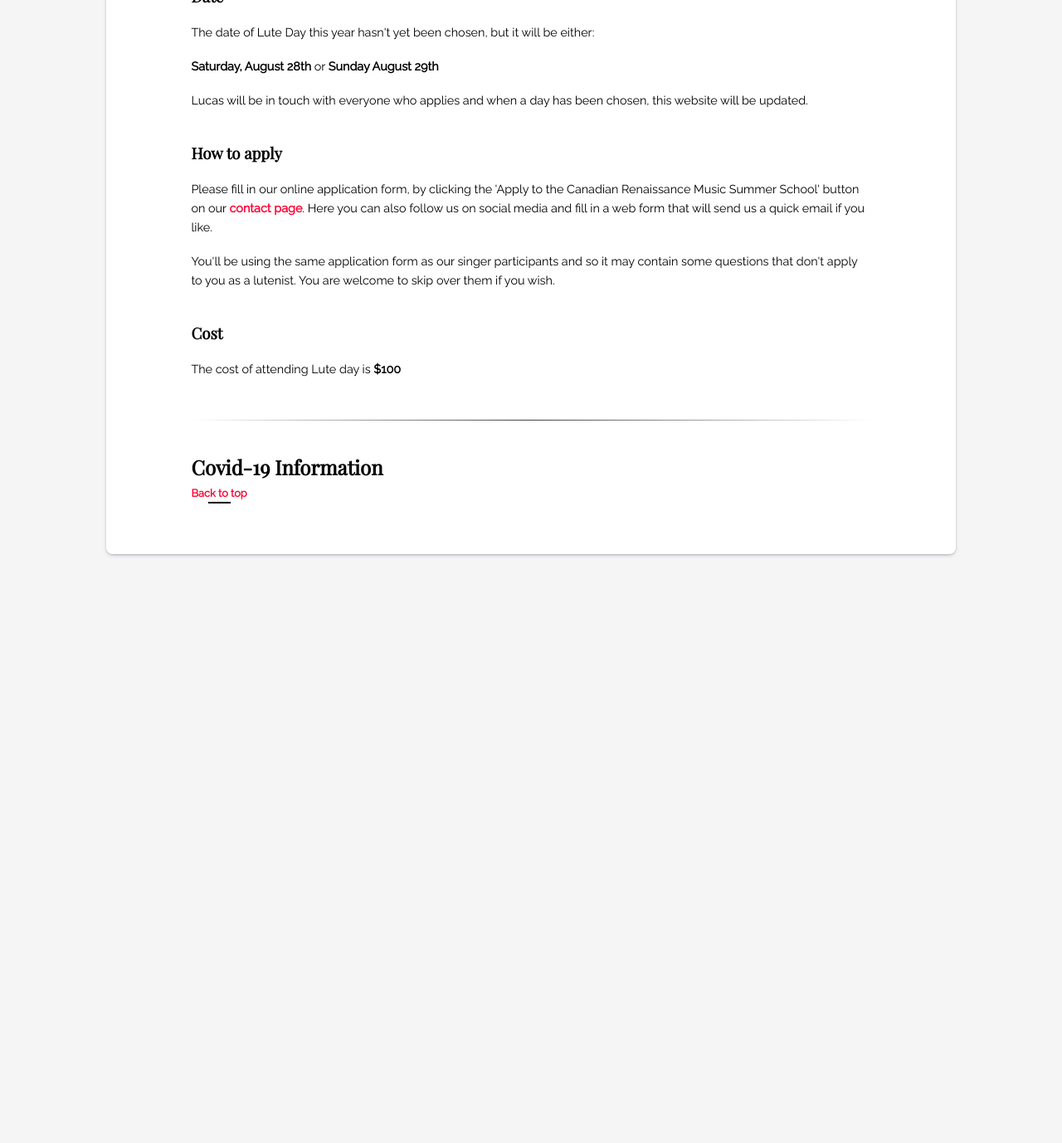
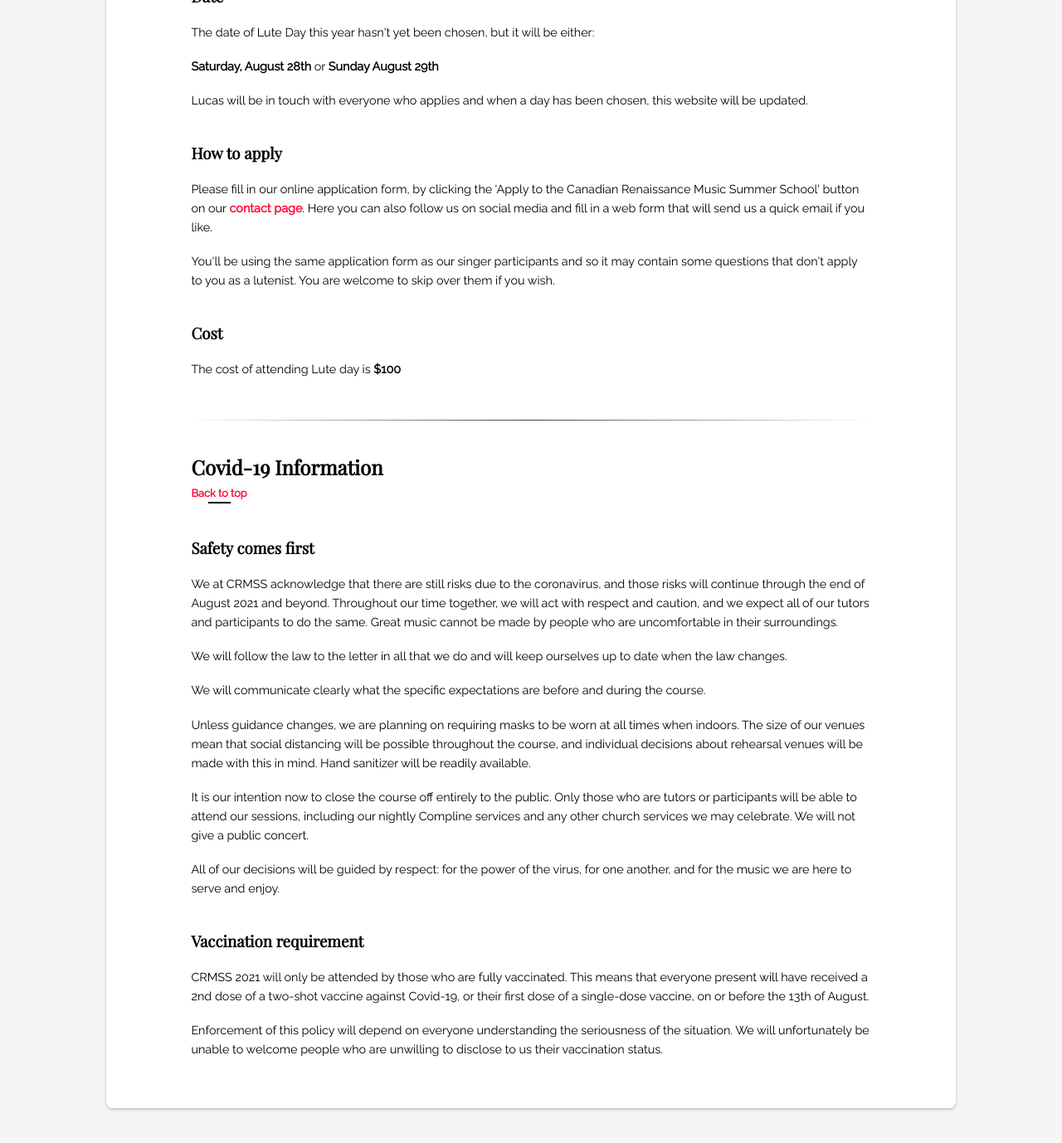
Before and after one commit to gregskidmore/crmss, a Jekyll site: the page built from course.html, in a window 1280 px wide and 1400 px high, scrolled down 5676 px. Shown: the top 1378 px of the window at 83% size. Built offline with Jekyll 4.4.1, drawn with Linux system fonts in a browser that asks for light colours; before the commit the page ends 6408 px from its top, so only the background shows below that.

Commit message:
added covid-19 section

```diff
--- a/course.html
+++ b/course.html
@@ -364,3 +364,30 @@ page-nav-items:
 
 <h2 id="covid">Covid-19 Information</h2>
 <a class="back-to-top" onclick="javascript:ScrollToTop();">Back to top</a>
+<h3>Safety comes first</h3>
+<p>
+  We at CRMSS acknowledge that there are still risks due to the coronavirus, and those risks will continue through the end of August 2021 and beyond. Throughout our
+  time together, we will act with respect and caution, and we expect all of our tutors and participants to do the same. Great music cannot be made by people who are
+  uncomfortable in their surroundings.
+</p>
+<p>We will follow the law to the letter in all that we do and will keep ourselves up to date when the law changes.</p>
+<p>We will communicate clearly what the specific expectations are before and during the course.</p>
+<p>
+  Unless guidance changes, we are planning on requiring masks to be worn at all times when indoors. The size of our venues mean that social distancing will be
+  possible throughout the course, and individual decisions about rehearsal venues will be made with this in mind. Hand sanitizer will be readily available.
+</p>
+<p>
+  It is our intention now to close the course off entirely to the public. Only those who are tutors or participants will be able to attend our sessions, including
+  our nightly Compline services and any other church services we may celebrate. We will not give a public concert.
+</p>
+<p>All of our decisions will be guided by respect: for the power of the virus, for one another, and for the music we are here to serve and enjoy.</p>
+
+<h3>Vaccination requirement</h3>
+<p>
+  CRMSS 2021 will only be attended by those who are fully vaccinated. This means that everyone present will have received a 2nd dose of a two-shot vaccine against
+  Covid-19, or their first dose of a single-dose vaccine, on or before the 13th of August.
+</p>
+<p>
+  Enforcement of this policy will depend on everyone understanding the seriousness of the situation. We will unfortunately be unable to welcome people who are
+  unwilling to disclose to us their vaccination status.
+</p>
```
Also changed, not shown: 1 other file.
